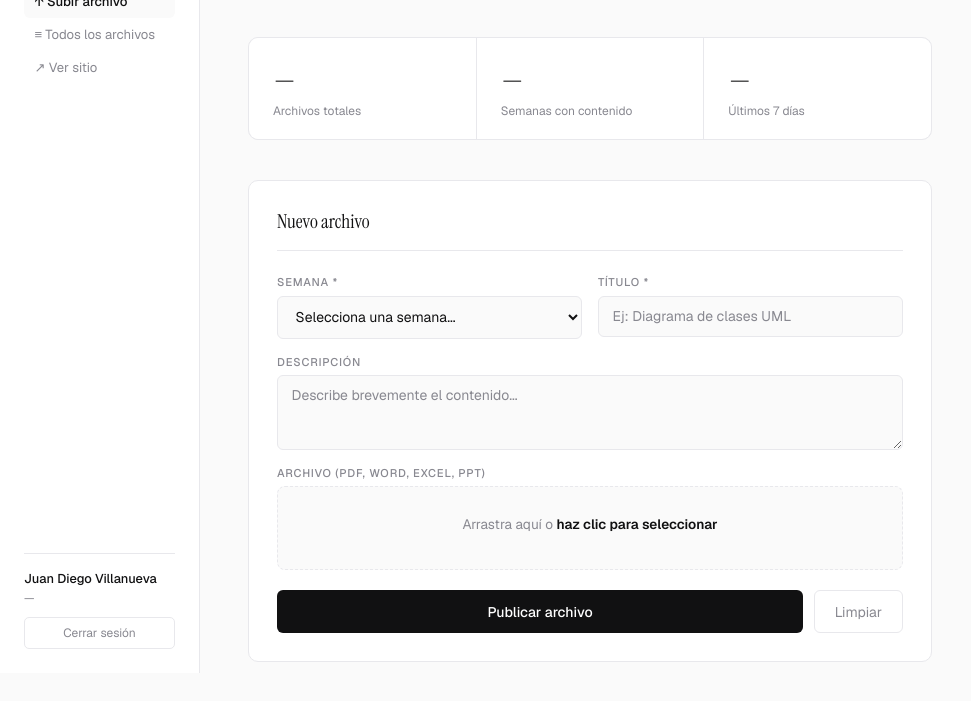
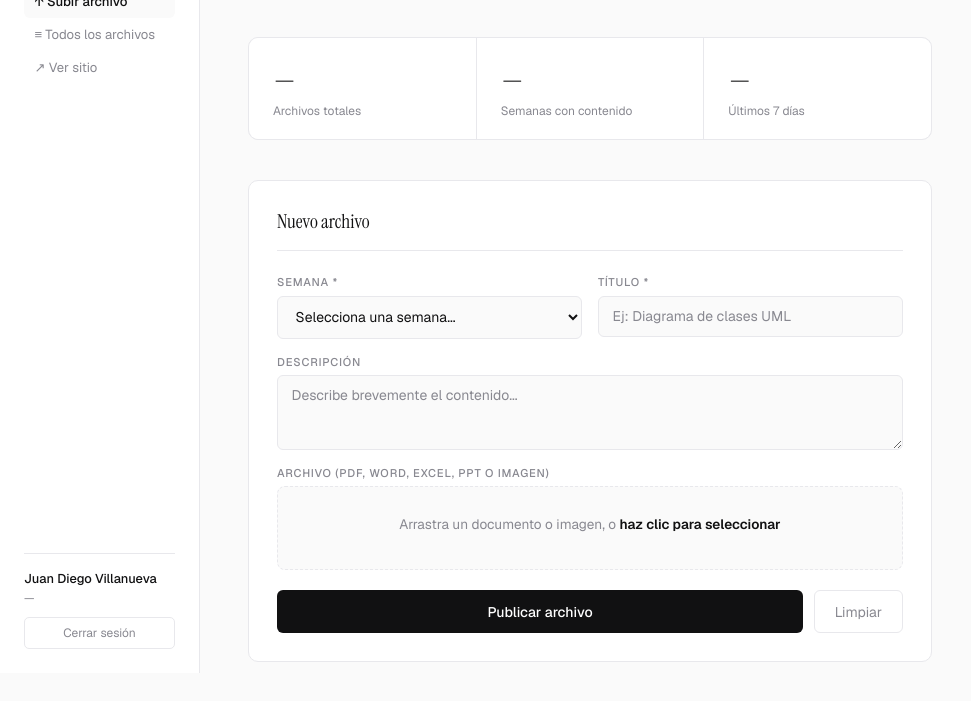
Before and after one commit to Diego271004/portafolio.github.io, a plain HTML site: page trabajo1/admin.html in a window 1280 px wide. Shown: the part 127-828 px from the top of the page, without its empty margins (0-971 px from the left). Drawn offline with nearby package versions, Linux system fonts and the light colour scheme; a script that the page names is missing.

Commit message:
Add files via upload

```diff
--- a/trabajo1/admin.html
+++ b/trabajo1/admin.html
@@ -472,10 +472,10 @@
             <textarea id="descripcion" placeholder="Describe brevemente el contenido..."></textarea>
           </div>
           <div class="field full">
-            <label>Archivo (PDF, Word, Excel, PPT)</label>
+            <label>Archivo (PDF, Word, Excel, PPT o imagen)</label>
             <div class="upload-zone" id="uploadZone">
-              <input type="file" id="fileInput" accept=".pdf,.doc,.docx,.xls,.xlsx,.ppt,.pptx"/>
-              <div class="upload-text">Arrastra aquí o <strong>haz clic para seleccionar</strong></div>
+             <input type="file" id="fileInput" accept=".pdf,.doc,.docx,.xls,.xlsx,.ppt,.pptx,.zip,.rar,.png,.jpg,.jpeg,.webp,.gif"/>
+             <div class="upload-text">Arrastra un documento o imagen, o <strong>haz clic para seleccionar</strong></div>
               <div class="upload-filename" id="fileName"></div>
               <div class="progress-bar" id="progressBar">
                 <div class="progress-fill" id="progressFill"></div>
```
